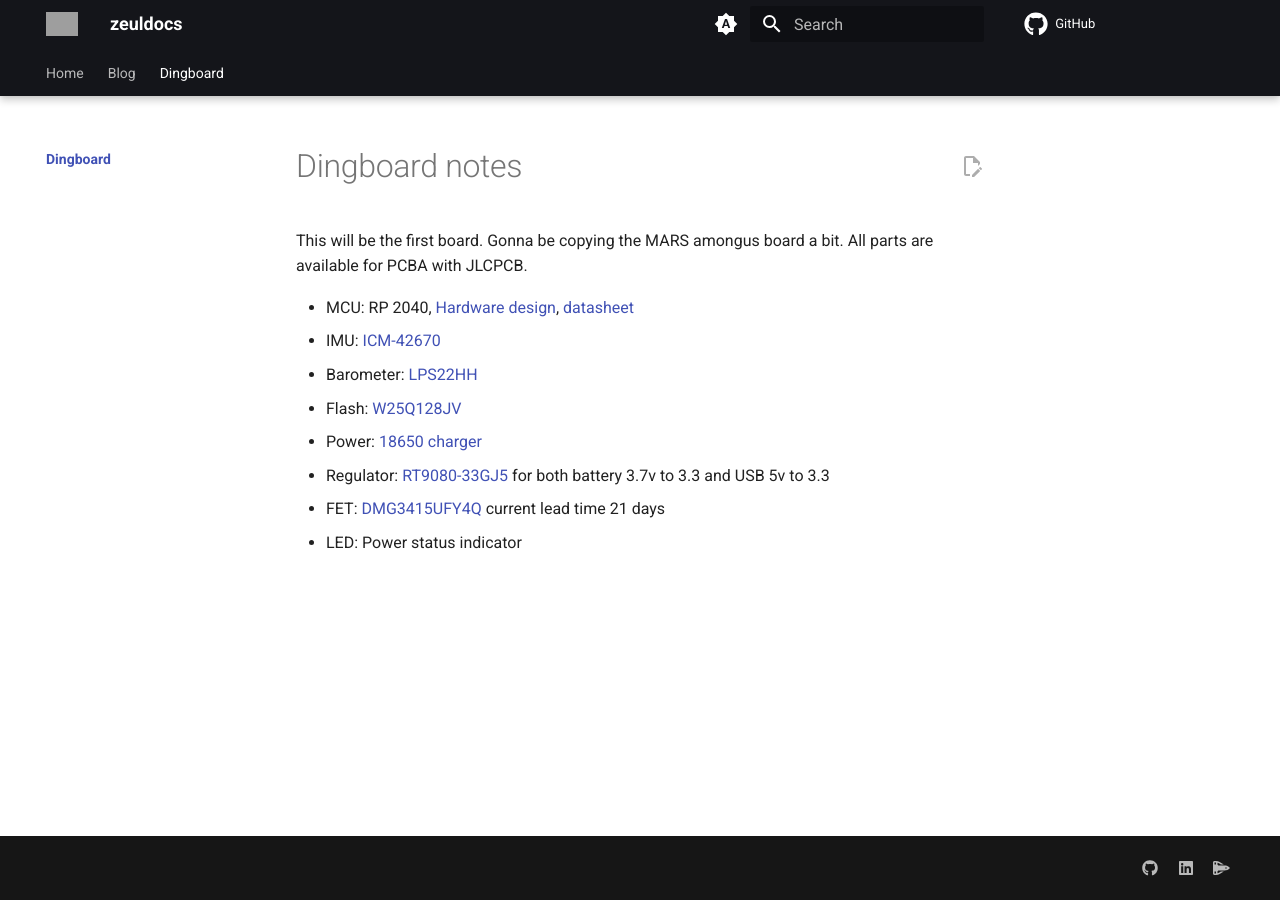
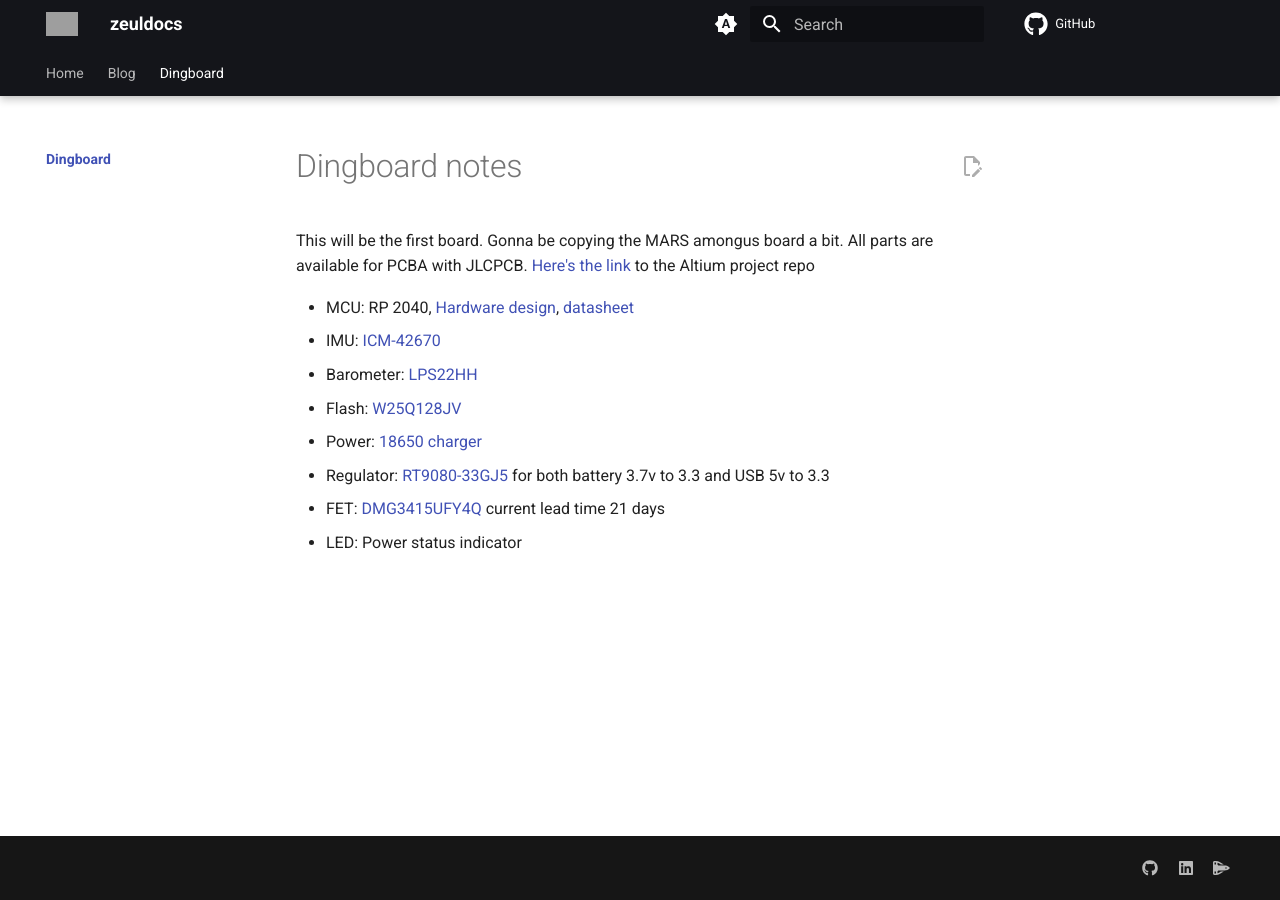
Before and after one commit to sonicavionics/sonicavionics.com, an MkDocs documentation site: the page built from docs/dingboard/index.md, in a window 1280 px wide. Built offline with MkDocs 1.6.1 and Material for MkDocs 9.7.7, drawn with Linux system fonts in a browser that asks for light colours; comment, search, counter and statistics services are not loaded; grey boxes are pictures that could not be loaded.

Commit message:
Update index.md

```diff
--- a/docs/dingboard/index.md
+++ b/docs/dingboard/index.md
@@ -1,6 +1,7 @@
 # Dingboard notes
 
 This will be the first board. Gonna be copying the MARS amongus board a bit. All parts are available for PCBA with JLCPCB.
+[Here's the link](https://github.com/zeulewan/dingboard) to the Altium project repo
 
  - MCU: RP 2040, [Hardware design](https://datasheets.raspberrypi.com/rp2040/hardware-design-with-rp2040.pdf), [datasheet](https://datasheets.raspberrypi.com/rp2040/rp2040-datasheet.pdf)
  - IMU: [ICM-42670](https://datasheet.octopart.com/ICM-42670-P-InvenSense-datasheet-155317655.pdf?src-supplier=Component+Distributors+Inc.)
```
